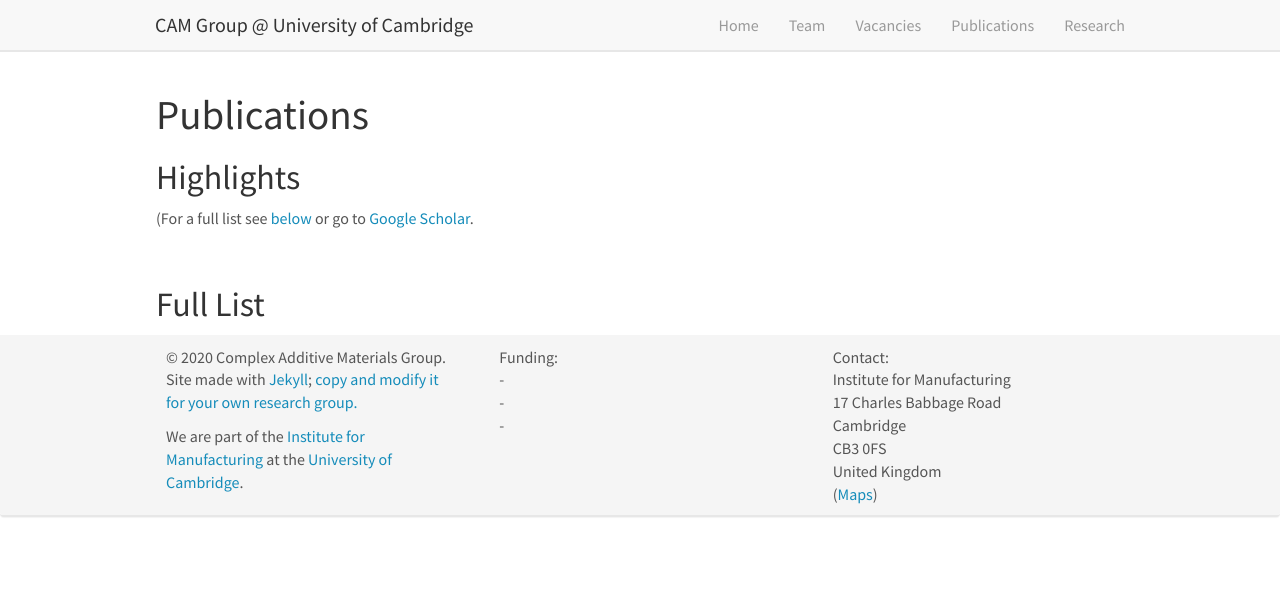
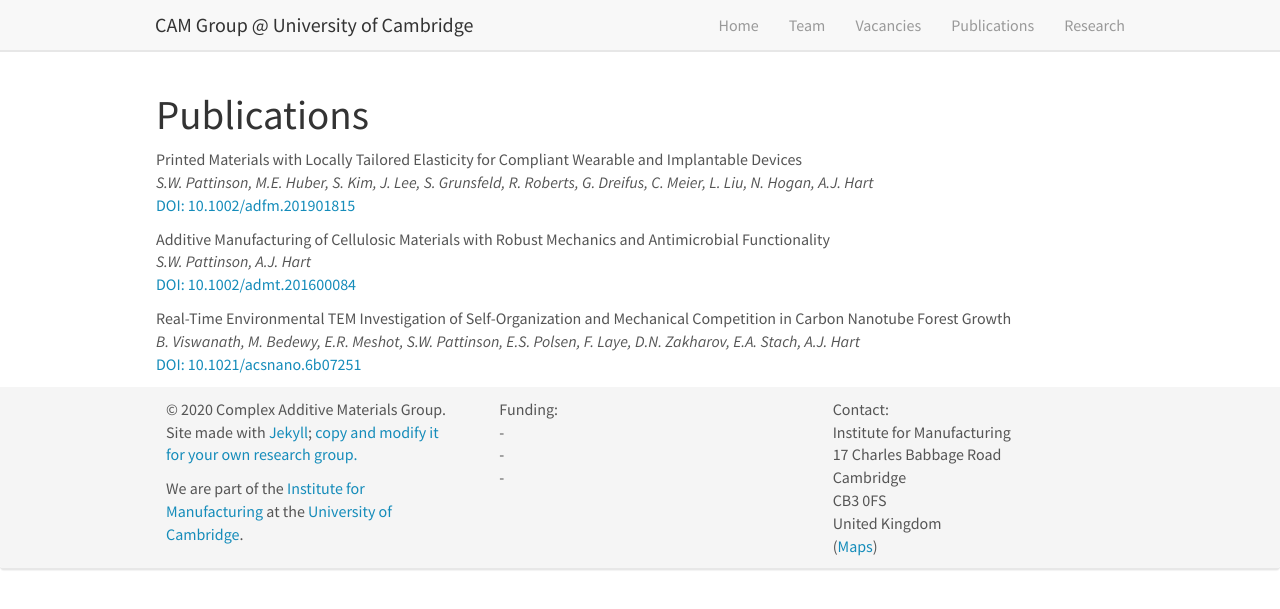
Before and after one commit to cam-cambridge/cam-cambridge.github.io, a Jekyll site: the page built from _pages/publications.md, in a window 1280 px wide. Shown: the top 609 px of the page. Built offline with Jekyll 4.4.1, drawn with Linux system fonts in a browser that asks for light colours; nearby versions of some CDN libraries.

Commit message:
Updating team, home and publist pages

```diff
--- a/_data/alumni_visitors.yml
+++ b/_data/alumni_visitors.yml
@@ -0,0 +1 @@
+- name: Michał Zmyślony
--- a/_data/news.yml
+++ b/_data/news.yml
@@ -3,3 +3,6 @@
 
 - date: 24. February 2020
   headline: "We welcome research associate Dr Xijin Hua to the team who will be researching 3D printed orthoses."
+
+- date: 17. May 2020
+  headline: "Congratulations to Douglas Brion who was one of the three best presentation winners at the IfM virtual first year PhD conference."
--- a/_data/publist.yml
+++ b/_data/publist.yml
@@ -0,0 +1,22 @@
+
+- title: "Printed Materials with Locally Tailored Elasticity for Compliant Wearable and Implantable Devices"
+  description:
+  authors: S.W. Pattinson, M.E. Huber, S. Kim, J. Lee, S. Grunsfeld, R. Roberts, G. Dreifus, C. Meier, L. Liu, N. Hogan,  A.J. Hart
+  link:
+    url: https://onlinelibrary.wiley.com/doi/abs/10.1002/adfm.201901815
+    display:  "DOI: 10.1002/adfm.201901815"
+
+
+- title: "Additive Manufacturing of Cellulosic Materials with Robust Mechanics and Antimicrobial Functionality"
+  description:
+  authors: S.W. Pattinson, A.J. Hart
+  link:
+    url: http://onlinelibrary.wiley.com/doi/10.1002/admt.201600084/abstract
+    display:  "DOI: 10.1002/admt.201600084"
+
+- title: "Real-Time Environmental TEM Investigation of Self-Organization and Mechanical Competition in Carbon Nanotube Forest Growth"
+  description:
+  authors: B. Viswanath, M. Bedewy, E.R. Meshot, S.W. Pattinson, E.S. Polsen, F. Laye, D.N. Zakharov, E.A. Stach, A.J. Hart
+  link:
+    url: http://pubs.acs.org/doi/abs/10.1021/acsnano.6b07251?src=recsys
+    display:  "DOI: 10.1021/acsnano.6b07251"
--- a/_data/team_members.yml
+++ b/_data/team_members.yml
@@ -2,18 +2,22 @@
   photo: sebastian_pattinson.jpg
   info: University Lecturer (Assistant Professor)
   email: swp29@cam.ac.uk
+  bio: Before joining the Department, Sebastian was a postdoctoral fellow in the Department of Mechanical Engineering at MIT where he developed 1) new additively manufactured devices whose structure and composition are designed to improve interaction with the human body 2) scalable and sustainable methods for 3D printing cellulose, the world's most abundant organic polymer. He received Ph.D. and Masters degrees in the Department of Materials Science & Metallurgy at the University of Cambridge, where he developed synthesis methods to control the structure and function of nanomaterials. His awards include a UK Academy of Medical Sciences Springboard award, US National Science Foundation postdoctoral fellowship; UK Engineering and Physical Sciences Research Council Doctoral Training Grant; MIT Translational Fellowship; and a (Google) X Moonshot Fellowship.
+
+- name: Xijin Hua
+  photo: xijin_hua.jpg
+  info: Research Associate in 3D Printed Orthoses
+  email: xh308@eng.cam.ac.uk
+  bio: Dr Xijin Hua obtained his PhD degree from the Institute of Medical and Biological Engineering (iMBE) at University of Leeds, where he worked on the stratified design, development and biomechanical analysis of orthopaedic hip implants. He was then working as a research fellow in iMBE, focusing on the biomechanical analysis of articular cartilage in natural hip joint through imaging technique, finite element analysis and parameterised modelling. Before joining the Department, he was a Marie Skłodowska-Curie Individual Fellow in the Institute for Biomechanics, ETH Zurich, working on the multiscale computational biomechanics of the musculoskeletal system, soft tissue and hip joint through coupling a multibody dynamics model of the human body, a finite element model of hip joint and articular cartilage, and a finite element model of the fluid flow within hip joint. His awards include a Fully-funded International Research Scholarship, an European Marie Skłodowska-Curie Individual Fellowship, and an Imaged-based Biomedical Modelling Fellowship.
 
 - name: Douglas Brion
   photo: douglas_brion.jpg
   info: PhD Student, started October 2019
   email: dajb3@cam.ac.uk
+  bio: Douglas studied Electronic and Information Engineering at Imperial College London where he developed optical-based, automatic error detection systems for FFF 3D printers using traditional computer vision techniques. Following this, he developed software and tooling for 3D printers, recently developing a cloud-based platform for remote control, monitoring and data acquisition. His awards include the Royal Commission for the Exhibition of 1851 Industrial Design Scholarship, the Governors’ Prize for the outstanding BEng student in Electronic & Information Engineering and numerous project awards.
 
 - name: Zehao Ji
   photo: zehao_ji.jpg
   info: PhD Student, started October 2019
   email: zj247@cam.ac.uk
-
-- name: Xijin Hua
-  photo: xijin_hua.jpg
-  info: Research Associate in 3D Printed Orthoses
-  email: xh308@eng.cam.ac.uk
+  bio: Zehao graduated from the University of Sheffield with a BEng in Mechanical Engineering in 2018 and continued his studies with an MRes in Ultra Precision Manufacturing at Cambridge in October 2018. During the MRes year, Zehao did his mini-project in Online optical in-situ characterization of the FDM process.
--- a/_pages/publications.md
+++ b/_pages/publications.md
@@ -8,7 +8,7 @@ permalink: /publications/
 
 # Publications
 
-## Highlights
+<!-- ## Highlights
 
 (For a full list see [below](#full-list) or go to [Google Scholar](https://scholar.google.com/citations?user=I8dpTJMAAAAJ&hl=en).
 
@@ -53,7 +53,7 @@ permalink: /publications/
 
 <p> &nbsp; </p>
 
-## Full List
+## Full List -->
 
 {% for publi in site.data.publist %}
 
```
Also changed, not shown: _pages/home.md (+14 -4 lines), _pages/team.md (+6 -1 lines).
